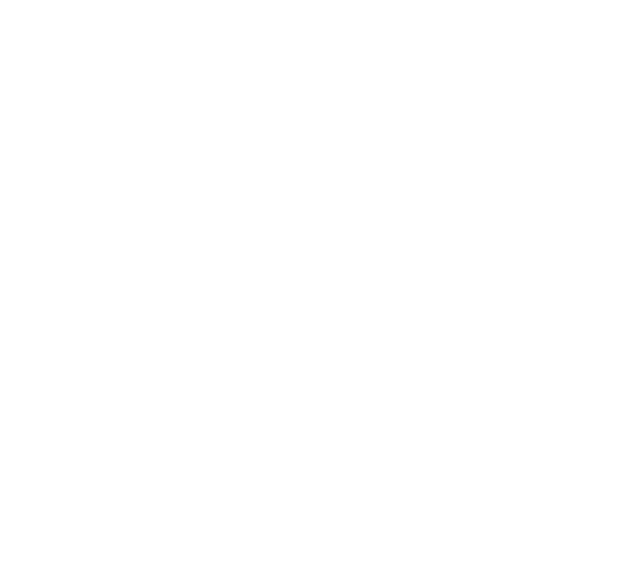
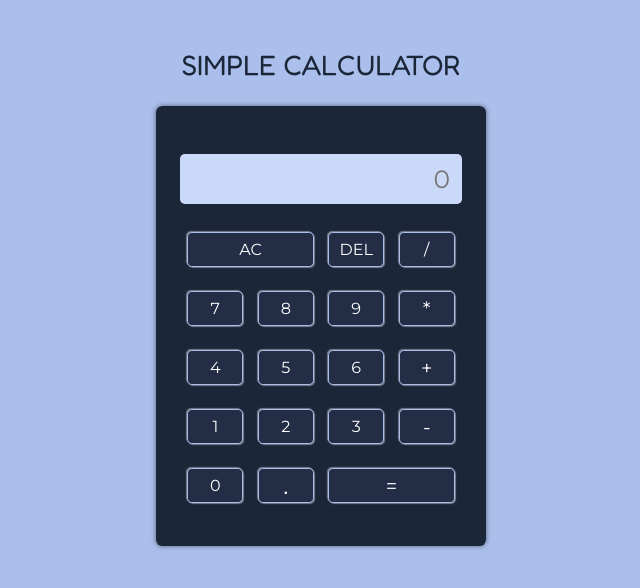
Before and after one commit to Shivamgupta097/calculator, a plain HTML site: page index.html in a window 1280 px wide. Shown: the whole page, without its empty margins (319-959 px from the left). Drawn offline with Linux system fonts and the light colour scheme; files that its build step writes are made by us from their sources.

Commit message:
add style

```diff
--- /dev/null
+++ b/assets/css/style.css
@@ -0,0 +1,131 @@
+/* Google Fonts API */
+@import url('https://fonts.googleapis.com/css2?family=Montserrat:ital,wght@0,100;0,200;0,300;0,400;0,500;0,600;0,700;0,800;0,900;1,100;1,200;1,300;1,400;1,500;1,600;1,700;1,800;1,900&display=swap');
+@import url('https://fonts.googleapis.com/css2?family=Fredoka:wght@300;400;500;600;700&display=swap');
+
+
+/* Reset with universal selector */
+
+* {
+  padding: 0;
+  margin: 0;
+  box-sizing: border-box;
+}
+
+:root {
+  --purple: #aabfeb;
+  --dark: #1c2639;
+  --box: #cbd9f8;
+  --button: #232e46;
+}
+
+/* Styling for 360px devices to 991px devices */
+
+body {
+  width: 100vw;
+  max-width: 100%;
+  height: 100vh;
+  padding: 1.5rem 0;
+  position: relative;
+  background-color: var(--purple);
+}
+
+.main-title {
+  font-family: 'Fredoka', sans-serif;
+  font-size: 28px;
+  text-align: center;
+  color: var(--dark);
+}
+
+main {
+  width: 330px;
+  height: 440px;
+  margin: 1.5rem auto 0 auto;
+  overflow: hidden;
+  border-radius: 0.4rem;
+  box-shadow: 0px 0px 5px rgba(0, 0, 0, 0.5);
+}
+
+.calculator {
+  width: 100%;
+  height: 100%;
+  padding: 3rem 1.5rem;
+  background-color: var(--dark);
+}
+
+.input-holder {
+  width: 100%;
+  height: 50px;
+  border: none;
+  outline: none;
+  border-radius: 0.3rem;
+  background-color: var(--box);
+  text-align: right;
+  padding-right: 0.75rem;
+  font-family: 'Montserrat', sans-serif;
+  font-size: 25px;
+}
+
+.btn-holder {
+  width: 100%;
+  margin-top: 1rem;
+  display: flex;
+  flex-wrap: wrap;
+  justify-content: center;
+  align-items: center;
+  gap: 5%;
+}
+
+.btn-calc {
+  width: 20%;
+  height: 35px;
+  border: 1px solid var(--purple);
+  outline: none;
+  margin: 0.75rem 0;
+  border-radius: 0.3rem;
+  color: white;
+  background-color: var(--button);
+  box-shadow: 1px 1px 1px rgba(255, 255, 255, 0.4), -1px -1px 1px rgba(255, 255, 255, 0.4);
+  font-family: 'Montserrat', sans-serif;
+  font-size: 16px;
+}
+
+.btn-calc:active {
+  background-color: var(--purple);
+  color: var(--button);
+}
+
+#btn-calc-1,
+#btn-calc-18 {
+  width: 45%;
+}
+
+#btn-calc-7,
+#btn-calc-11,
+#btn-calc-15,
+#btn-calc-18 {
+  font-size: 20px;
+}
+
+#btn-calc-17 {
+  font-size: 1.5rem;
+}
+
+footer {
+  width: 100%;
+  padding: 0.5rem 0;
+  text-align: center;
+  font-family: 'Montserrat', sans-serif;
+  font-weight: 500;
+  text-transform: uppercase;
+  position: fixed;
+  bottom: 0;
+  left: 0;
+}
+
+/* Media Query for devices larger than 992px */
+
+@media (min-width: 992px) {
+  body {
+    padding: 3rem 0;
+  }
+}
--- a/index.html
+++ b/index.html
@@ -1,13 +1,50 @@
 <!DOCTYPE html>
 <html lang="en">
+
 <head>
-    <meta charset="UTF-8">
-    <meta http-equiv="X-UA-Compatible" content="IE=edge">
-    <meta name="viewport" content="width=device-width, initial-scale=1.0">
-    <title>Document</title>
+  <meta charset="UTF-8">
+  <meta http-equiv="X-UA-Compatible" content="IE=edge">
+  <meta name="viewport" content="width=device-width, initial-scale=1.0">
+  <!-- Font Awesome CDN -->
+  <link href="https://cdnjs.cloudflare.com/ajax/libs/font-awesome/5.13.0/css/all.min.css" rel="stylesheet">
+  <!-- Custom CSS -->
+  <link rel="stylesheet" href="./style.css">
+  <title>Calculator</title>
 </head>
+
 <body>
+  <p class="main-title">SIMPLE CALCULATOR</p>
 
+  <main>
+    <section class="calculator">
+      <input type="text" placeholder="0" class="input-holder" id="input-holder">
+      <div class="btn-holder">
+        <button class="btn-calc" id="btn-calc-1">AC</button>
+        <button class="btn-calc" id="btn-calc-2">DEL</button>
+        <button class="btn-calc" id="btn-calc-3">/</button>
+        <button class="btn-calc" id="btn-calc-4">7</button>
+        <button class="btn-calc" id="btn-calc-5">8</button>
+        <button class="btn-calc" id="btn-calc-6">9</button>
+        <button class="btn-calc" id="btn-calc-7">*</button>
+        <button class="btn-calc" id="btn-calc-8">4</button>
+        <button class="btn-calc" id="btn-calc-9">5</button>
+        <button class="btn-calc" id="btn-calc-10">6</button>
+        <button class="btn-calc" id="btn-calc-11">+</button>
+        <button class="btn-calc" id="btn-calc-12">1</button>
+        <button class="btn-calc" id="btn-calc-13">2</button>
+        <button class="btn-calc" id="btn-calc-14">3</button>
+        <button class="btn-calc" id="btn-calc-15">-</button>
+        <button class="btn-calc" id="btn-calc-16">0</button>
+        <button class="btn-calc" id="btn-calc-17">.</button>
+        <button class="btn-calc" id="btn-calc-18">=</button>
+      </div>
+    </section>
+  </main>
+
+
+
+
+  <script src="./assets/js/script.js"></script>
 </body>
-<script src = "./script.js" ></script>
+
 </html>
```
Also changed, not shown: assets/js/script.js (added).
